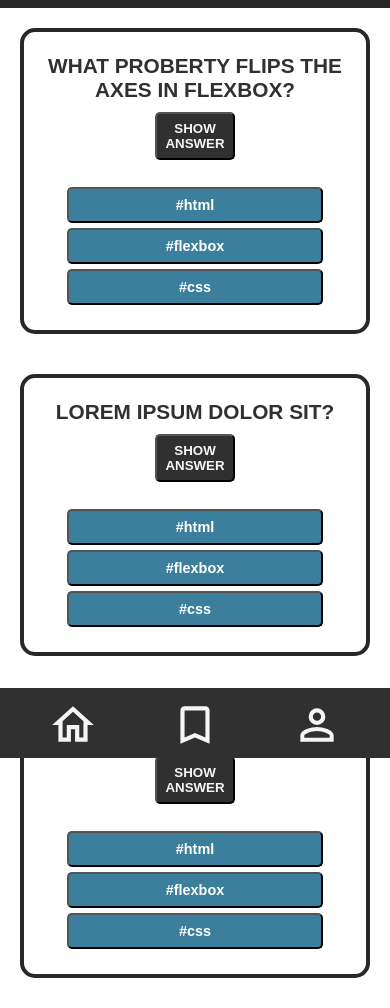
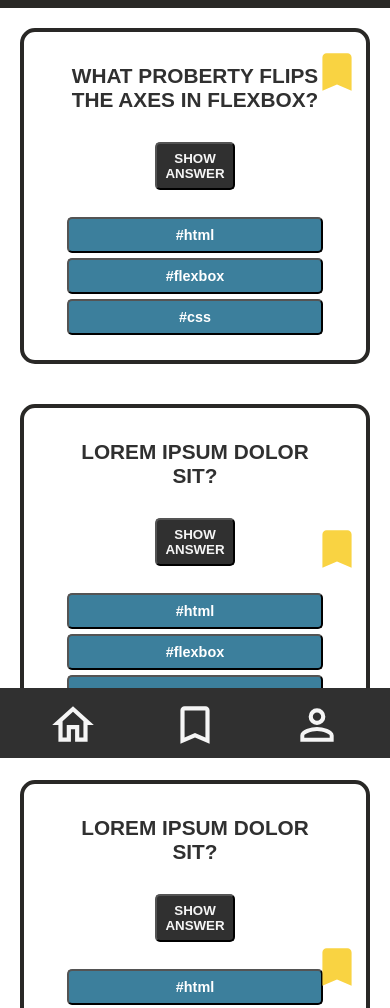
Before and after one commit to OmerAdam34/quiz-app, a plain HTML site: page index.html in a window 390 px wide. Shown: the part 72-1080 px from the top of the page. Drawn offline with Linux system fonts and the light colour scheme.

```diff
--- a/css_bem/button.css
+++ b/css_bem/button.css
@@ -7,6 +7,7 @@
     text-transform: uppercase;
     background-color: #303030;
     border-radius: 5px;
+    margin-top: 10px;
 }
 
 .article__button--tags {
--- a/css_bem/header.css
+++ b/css_bem/header.css
@@ -14,6 +14,7 @@
     position: fixed;
     top: 0;
     left: 0;
+    z-index: 10;
 }
 
 .header__svg {
--- a/css_bem/main.css
+++ b/css_bem/main.css
@@ -19,8 +19,7 @@
 
 .main__flexbox--question {
     _background-color: red;
-    margin-bottom: 0;
-    margin: 10px;
+    margin: 20px;
 }
 
 .main__flexbox--section {
--- /dev/null
+++ b/css_bem/mediaquery.css
@@ -0,0 +1,5 @@
+/* @media (min-width: 500px) {
+    body {
+        background-color: red;
+    }
+} */
--- a/css_bem/svg.css
+++ b/css_bem/svg.css
@@ -0,0 +1,18 @@
+
+.main__section--bookmark {
+    position: absolute;
+    left: 80%;
+    bottom: 80%;
+}
+
+.main__section--bookmark2 {
+    position: absolute;
+    left: 80%;
+    bottom: 23.5%;
+}
+
+.main__section--bookmark3 {
+    position: absolute;
+    left: 80%;
+    bottom: -220px;
+}
--- a/index.html
+++ b/index.html
@@ -23,6 +23,13 @@
     <main class="main__section">
 
         <section class="main__flexbox">
+
+            <a href="https://google.de">
+                <svg class="main__section--bookmark" style="width:50px;height:50px" viewBox="0 0 24 24">
+                    <path fill="#F9D342" d="M17,3H7A2,2 0 0,0 5,5V21L12,18L19,21V5C19,3.89 18.1,3 17,3Z" />
+                </svg>
+            </a>
+
             <article class="main__flexbox--section">
                 <p class="main__flexbox--question">What proberty flips the axes in flexbox? </p>
                 <button class="main__button--show" type="submit">SHOW ANSWER</button>
@@ -35,10 +42,14 @@
             </article>
         </section>
 
+        <section class="main__flexbox">
 
+            <a href="https://google.de">
+                <svg class="main__section--bookmark2" style="width:50px;height:50px" viewBox="0 0 24 24">
+                    <path fill="#F9D342" d="M17,3H7A2,2 0 0,0 5,5V21L12,18L19,21V5C19,3.89 18.1,3 17,3Z" />
+                </svg>
+            </a>
 
-
-    <section class="main__flexbox">
             <article class="main__flexbox--section">
                 <p class="main__flexbox--question">Lorem ipsum dolor sit?</p>
                 <button class="main__button--show" type="submit">SHOW ANSWER</button>
@@ -51,8 +62,14 @@
             </article>
         </section>
 
+        <section class="main__flexbox">
 
-    <section class="main__flexbox">
+            <a href="https://google.de">
+                <svg class="main__section--bookmark3" style="width:50px;height:50px" viewBox="0 0 24 24">
+                    <path fill="#F9D342" d="M17,3H7A2,2 0 0,0 5,5V21L12,18L19,21V5C19,3.89 18.1,3 17,3Z" />
+                </svg>
+            </a>
+
             <article class="main__flexbox--section">
                 <p class="main__flexbox--question">Lorem ipsum dolor sit?</p>
                 <button class="main__button--show" type="submit">SHOW ANSWER</button>
--- a/styles.css
+++ b/styles.css
@@ -2,6 +2,8 @@
 @import "./css_bem/main.css";
 @import "./css_bem/button.css";
 @import "./css_bem/footer.css";
+@import "./css_bem/svg.css";
+@import "./css_bem/mediaquery.css";
 
 * {
     box-sizing: border-box;
```
Lines whose indentation alone changed are shown as unchanged.
